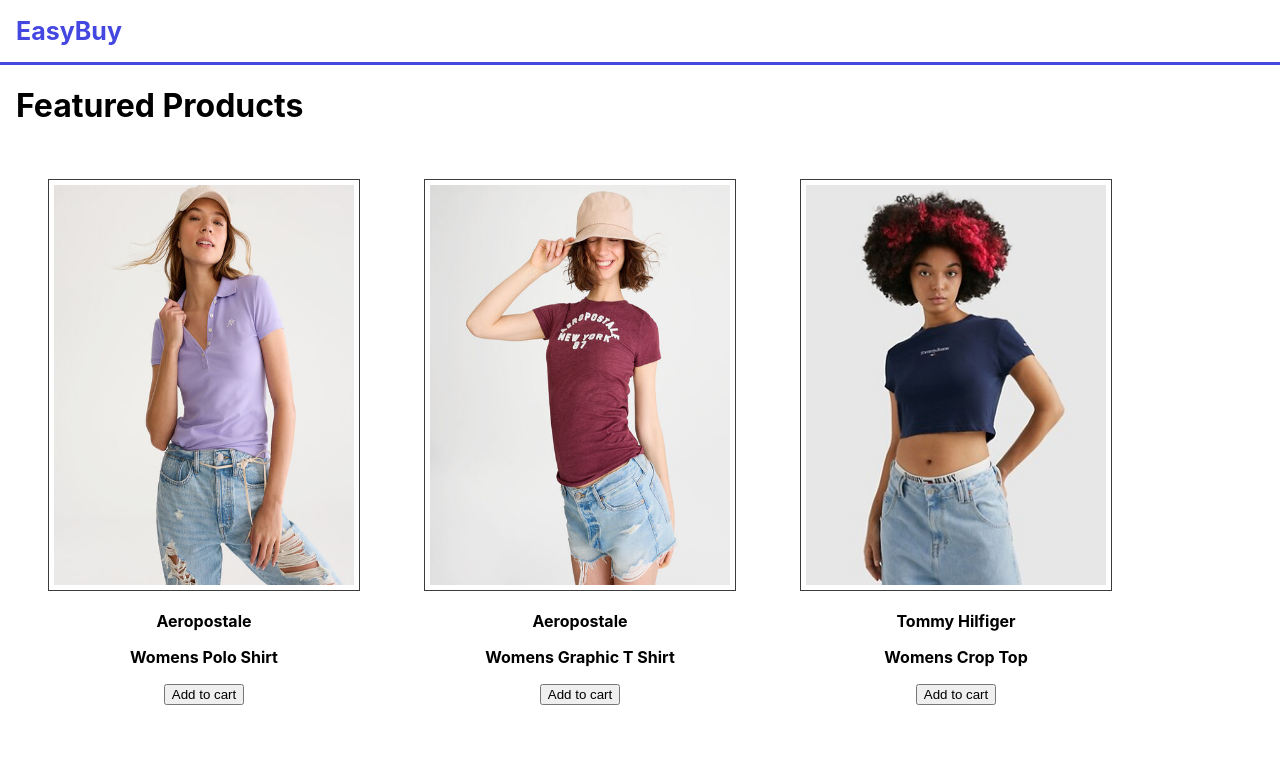
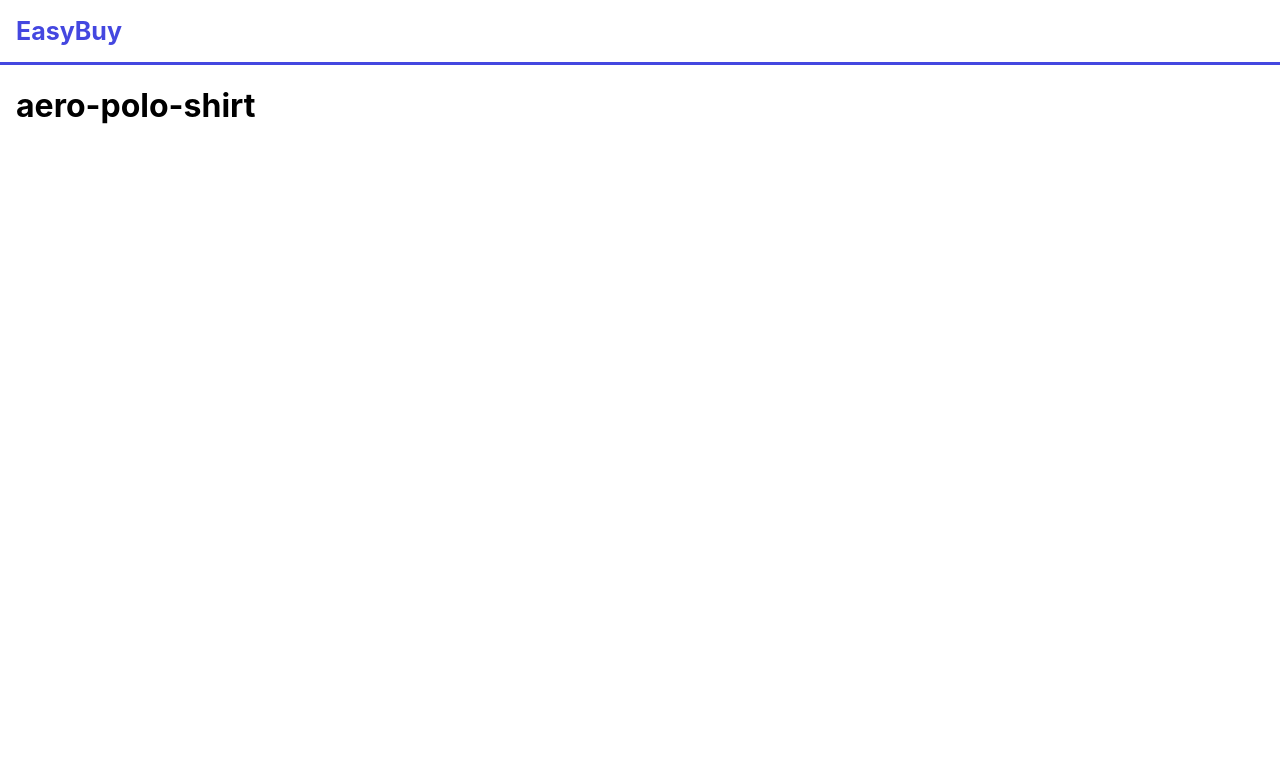
Before and after one commit to mmandapati/EasyBuy, a React (Create React App) app in the folder frontend/: page /product/aero-polo-shirt in a window 1280 px wide. Shown: the top 768 px of the page. Built offline with nearby package versions, Linux system fonts and the light colour scheme.

Commit message:
Added Initial Routing

```diff
--- a/frontend/package.json
+++ b/frontend/package.json
@@ -8,6 +8,7 @@
     "@testing-library/user-event": "^13.5.0",
     "react": "^18.2.0",
     "react-dom": "^18.2.0",
+    "react-router-dom": "^6.9.0",
     "react-scripts": "5.0.1",
     "web-vitals": "^2.1.4"
   },
--- a/frontend/src/App.js
+++ b/frontend/src/App.js
@@ -1,30 +1,23 @@
 import './App.css';
-import data from './data';
+import { BrowserRouter, Link, Route, Routes } from 'react-router-dom';
+import HomeScreen from './screens/HomeScreen';
+import ProductScreen from './screens/ProductScreen';
 
 function App() {
   return (
+    <BrowserRouter>
       <div>
         <header>
-        <a href="/">EasyBuy</a>
+          <Link to="/">EasyBuy</Link>
         </header>
         <main>
-        <h1>Featured Products</h1>
-        <div className="products">
-          {data.products.map((product) => (
-            <div className="product" key={product.slug}>
-              <a href={`/product/${product.slug}`}>
-                <img src={product.image} alt={product.name} />
-              </a>
-              <div className="product-info">
-                <p>{product.brand}</p>
-                <p> {product.name}</p>
-                <button className="btn btn-sm btn-primary">Add to cart</button>
-              </div>
-            </div>
-          ))}
-        </div>
+          <Routes>
+            <Route path="/" element={<HomeScreen />} />
+            <Route path="/product/:slug" element={<ProductScreen />} />
+          </Routes>
         </main>
       </div>
+    </BrowserRouter>
   );
 }
 
--- /dev/null
+++ b/frontend/src/screens/HomeScreen.js
@@ -0,0 +1,26 @@
+import data from '../data';
+import { Link } from 'react-router-dom';
+
+function HomeScreen() {
+  return (
+    <div>
+      <h1>Featured Products</h1>
+      <div className="products">
+        {data.products.map((product) => (
+          <div className="product" key={product.slug}>
+            <Link to={`/product/${product.slug}`}>
+              <img src={product.image} alt={product.name} />
+            </Link>
+            <div className="product-info">
+              <p>{product.brand}</p>
+              <p> {product.name}</p>
+              <button className="btn btn-sm btn-primary">Add to cart</button>
+            </div>
+          </div>
+        ))}
+      </div>
+    </div>
+  );
+}
+
+export default HomeScreen;
--- /dev/null
+++ b/frontend/src/screens/ProductScreen.js
@@ -0,0 +1,9 @@
+import { useParams } from 'react-router-dom';
+
+function ProductScreen() {
+  const params = useParams();
+  const { slug } = params;
+  return <h1>{slug}</h1>;
+}
+
+export default ProductScreen;
```
Also changed, not shown: 1 other file (tests, documents, lock files or other folders). Lines whose indentation alone changed are shown as unchanged.
